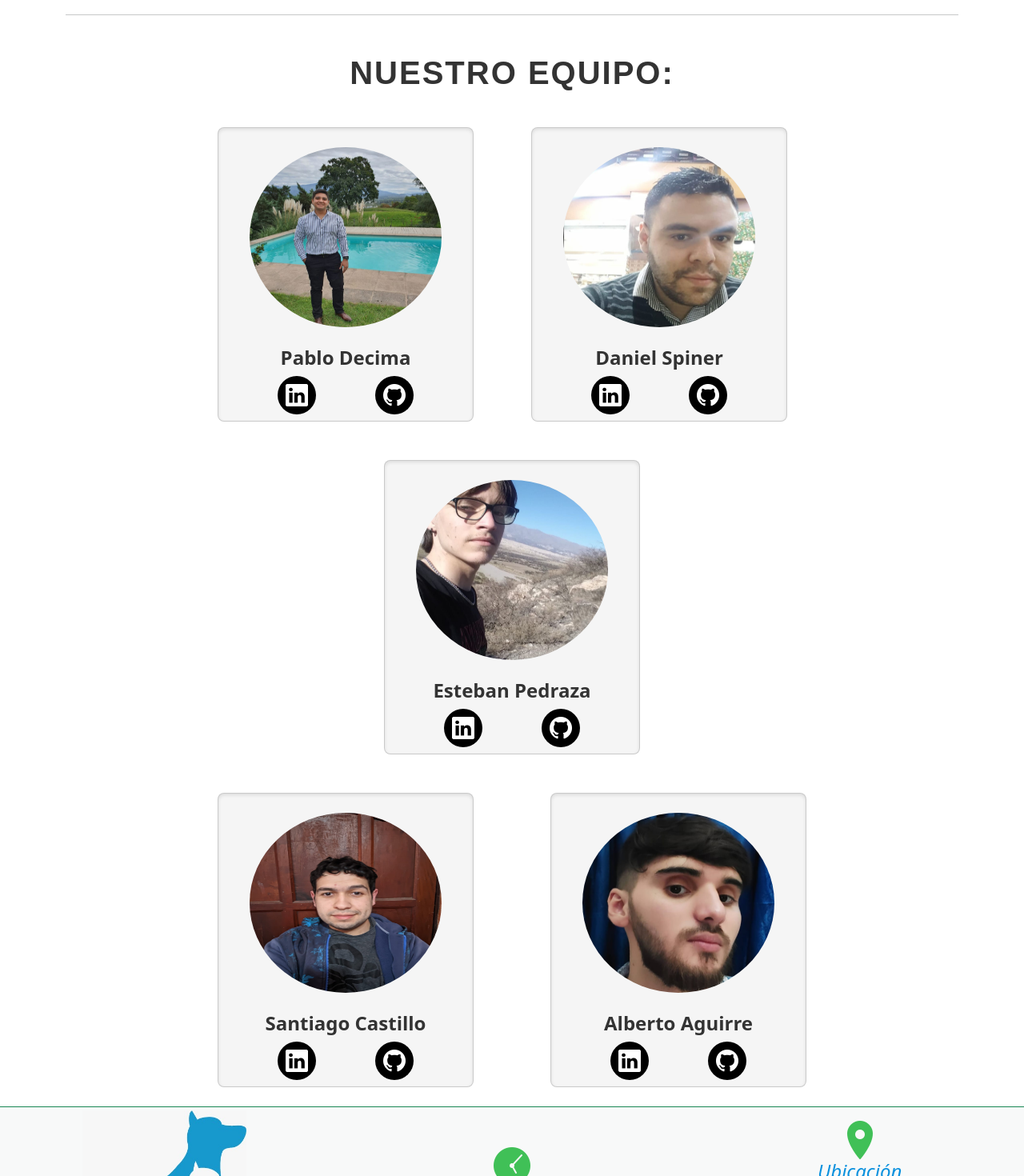
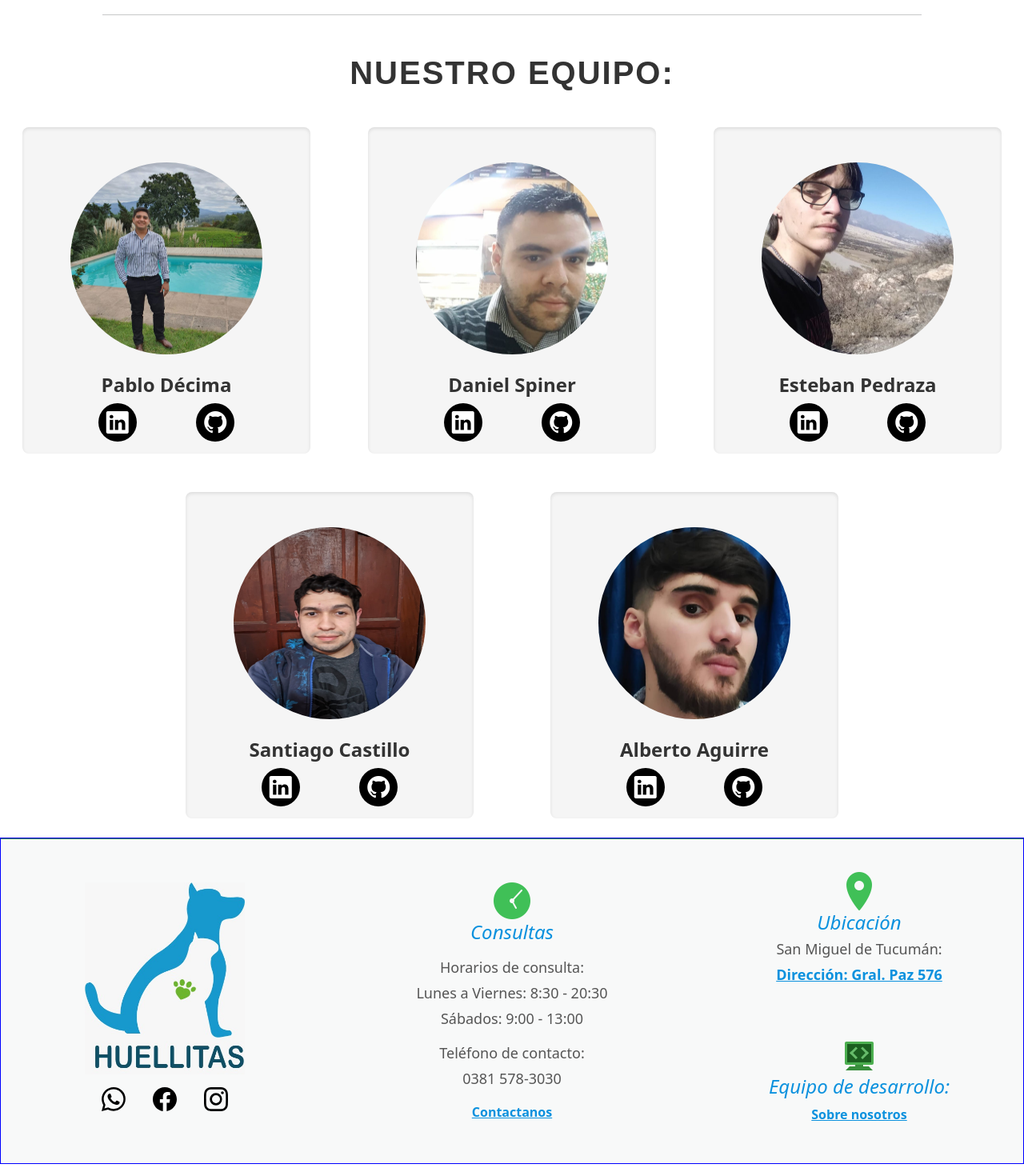
Before and after one commit to Pablomarianod/VeterinariaHuellitas, a React (Vite) app in the folder VeterinariaHuellitas/: page /sobreNosotros in a window 1280 px wide. Shown: the part 500-1970 px from the top of the page at 80% size. Built offline with nearby package versions, Linux system fonts and the light colour scheme; data requests are answered from the project's data file.

Commit message:
se corrige estilos que se mezclaron con el merge

```diff
--- a/VeterinariaHuellitas/db.json
+++ b/VeterinariaHuellitas/db.json
@@ -59,6 +59,18 @@
       "hora": "19:51",
       "plan": "Madurando",
       "id": 6
+    },
+    {
+      "fecha": "2023-08-31",
+      "hora": "09:47",
+      "plan": "Adultos",
+      "id": 7
+    },
+    {
+      "fecha": "2023-08-31",
+      "hora": "09:50",
+      "plan": "Adultos",
+      "id": 8
     }
   ],
   "usuarios": [
--- a/VeterinariaHuellitas/src/components/header/header.jsx
+++ b/VeterinariaHuellitas/src/components/header/header.jsx
@@ -24,19 +24,19 @@ const EstructuraNavbar = () => {
             >
               <NavDropdown.Item
                 className="text-center"
-                href="#"
+                href="/*"
               >
-                Alimentos balanceados
+                Alimentos
               </NavDropdown.Item>
               <NavDropdown.Item
                 className="text-center"
-                href="#"
+                href="/*"
               >
                 Accesorios
               </NavDropdown.Item>
               <NavDropdown.Item
                 className="text-center"
-                href="#"
+                href="/*"
               >
                 Salud, Higiene y Estética
               </NavDropdown.Item>
@@ -49,19 +49,19 @@ const EstructuraNavbar = () => {
             >
               <NavDropdown.Item
                 className="text-center"
-                href="#"
+                href="/*"
               >
                 Laboratorio
               </NavDropdown.Item>
               <NavDropdown.Item
                 className="text-center"
-                href="#"
+                href="/*"
               >
                 Peluquería
               </NavDropdown.Item>
               <NavDropdown.Item
                 className="text-center"
-                href="#"
+                href="/*"
               >
                 Urgencias
               </NavDropdown.Item>
@@ -69,7 +69,7 @@ const EstructuraNavbar = () => {
 
             <Nav.Link
               className="fw-bold text-center"
-              href="#"
+              href="/"
             >
               TURNOS
             </Nav.Link>
--- a/VeterinariaHuellitas/src/components/piedepagina/piedepagina.css
+++ b/VeterinariaHuellitas/src/components/piedepagina/piedepagina.css
@@ -1,8 +1,7 @@
-.containerFooter{
+.containerFooter {
   background-color: #f8f9f9;
-}
-.margen footer {
-  margin-top: 500px;
+  border: blue 1px solid;
+
 }
 
 .estilo-titulo4 h4 {
@@ -15,16 +14,39 @@ p {
   margin-bottom: 5px;
 }
 
-
-.icono {
-  width: 62px; /* Cambia este valor según el tamaño deseado */
-  height: 50px;
+.logoFooter {
+  margin-top: 50px;
+  width: 200px;
 }
 
-.icono2 {
-  width: 5px; /* Cambia este valor según el tamaño deseado */
-  height: 5px;
+
+.iconoRedes {
+  display: flex;
+  justify-content: center;
+  gap: 10px;
+  margin-top: 10px;
+
 }
+
+.iconoRedes .btn {
+  background-color: transparent;
+  border: none;
+  cursor: pointer;
+  transition: transform 0.2s, filter 0.2s;
+
+}
+
+.iconoRedes .btn img {
+  width: 30px;
+  height: 30px;
+
+}
+
+.iconoRedes .btn:hover {
+  transform: scale(1.1);
+  filter: brightness(0.8);
+}
+
 .estilo-link,
 .estilo-link * {
   color: #0b91de;
@@ -37,7 +59,3 @@ p {
 .estilo-link:hover * {
   color: #005eff;
 }
-
-.cursiva {
-  font-style: italic;
-}
--- a/VeterinariaHuellitas/src/components/piedepagina/piedepagina.jsx
+++ b/VeterinariaHuellitas/src/components/piedepagina/piedepagina.jsx
@@ -34,32 +34,32 @@ const PieDePagina = () => {
         <div className="col-md-4 mt-3 mt-md-5 mt-lg-1 text-center">
           <div
             className="estilo-link fw-bold"
-            onClick={() => navigate("/error404")}
+            onClick={() => (window.location.href = "/")}
           >
-            <img src={FooterLogo} alt="Logo" className="img-fluid w-50" />
+            <img src={FooterLogo} alt="Logo" className="logoFooter" />
           </div>
           {/* Botones de redes sociales */}
-          <div className="mt-3 mb-5">
+          <div className="iconoRedes">
             <div
-              className="btn btn-success m-1"
-              onClick={() => navigate("/error404")}
+              className="btn btn-primary"
+              onClick={() => (window.location.href = "/*")}
             >
               <img src={IconoWhatsapp} alt="WhatsApp" />
             </div>
             <div
-              className="btn btn-success m-1"
-              onClick={() => navigate("/error404")}
+              className="btn btn-primary"
+              onClick={() => window.open("https://www.facebook.com/RollingCodeSchool", "_blank")}
             >
               <img src={IconoFacebook} alt="Facebook" />
             </div>
-            <div className="btn btn-success m-1" onClick={() => navigate("/error404")}>
+            <div className="btn btn-primary" onClick={() => window.open( "https://www.instagram.com/rollingcodeschool", "_blank")}>
               <img src={IconoInstagram} alt="Instagram" />
             </div>
           </div>
         </div>
 
         {/* Parte central */}
-        <div className="col-md-4 text-center estilo-titulo4">
+        <div className="col-md-4 text-center estilo-titulo4 my-1">
           <div className="row align-items-center">
             <div className="col-12 text-center">
               <img
@@ -75,10 +75,10 @@ const PieDePagina = () => {
           </div>
           {/* Horarios y número de contacto */}
           <p className="estilo-titulo4">Horarios de consulta:</p>
-          <p className="estilo-titulo4">Lunes a Viernes: 8:00 - 17:00</p>
+          <p className="estilo-titulo4">Lunes a Viernes: 8:30 - 20:30</p>
           <p className="estilo-titulo4">Sábados: 9:00 - 13:00</p>
           <p className="mt-3 estilo-titulo4">Teléfono de contacto:</p>
-          <p className="mb-3 estilo-titulo4">381-534-2027</p>
+          <p className="mb-3 estilo-titulo4">0381 578-3030</p>
           <div
             className="estilo-link fw-bold botonContactanos cursiva mb-5"
             onClick={() => (window.location.href = "/ruta-de-contacto")}
@@ -88,7 +88,7 @@ const PieDePagina = () => {
         </div>
 
         {/* Parte derecha */}
-        <div className="col-md-4 text-center estilo-titulo4">
+        <div className="col-md-4 text-center estilo-titulo4 my-4">
           <div className="row align-items-center">
             <div className="col-12 text-center">
               <img
--- a/VeterinariaHuellitas/src/pages/Error404/Error404.jsx
+++ b/VeterinariaHuellitas/src/pages/Error404/Error404.jsx
@@ -14,7 +14,7 @@ function Error404() {
             </h1>
             <div className="main-img text-center pt-5 colorFondo">
               <img
-                src="/src/images/Superperro.png"
+                src="/src/images/Error404/Superperro.png"
                 alt="perro"
                 className="img-fluid"
               />
--- a/VeterinariaHuellitas/src/pages/sobrenosotros/Sobrenosotros.css
+++ b/VeterinariaHuellitas/src/pages/sobrenosotros/Sobrenosotros.css
@@ -1,9 +1,15 @@
-.fach {
+.containerDescripcion {
   background-color: #f5f5f5;
   font-weight: bold;
   border-radius: 0.5em;
   box-shadow: inset 0px 2px 4px rgba(0, 0, 0, 0.1);
+  max-width: 80%;
+  margin: 0 auto;
 
+}
+.containerSeparacion{
+  max-width: 80%;
+  margin: 0 auto;
 }
 
 .fotoCircle {
@@ -15,7 +21,7 @@
 }
 
 
-h1 {
+.tituloAbout {
   font-size: 40px;
 }
 
@@ -29,7 +35,6 @@ h1 {
 }
 
 .cambiocolor:hover {
-    background: #01DDF4;
   transition: all 500ms ease-out;
   transform: translatey(-1%);
 
@@ -39,52 +44,44 @@ h1 {
   display: block;
 }
 
-h2 {
-    font-size: 32px;
-    margin-top: 30px;
-    text-align: center;
-  }
-
 p {
   font-size: 18px;
   margin-bottom: 20px;
   color: #555;
 }
 
-  .containerAbout {
-    margin: 30px auto;
-    padding: 20px;
-    background-color: #d2d7d7;
-    border-radius: 10px;
-    box-shadow: 0 2px 4px rgba(0, 0, 0, 0.1);
-  }
-
-  .card {
+.cardIntegrante {
   background-color: #f5f5f5;
   font-weight: bold;
   border-radius: 0.5em;
   box-shadow: inset 0px 2px 4px rgba(0, 0, 0, 0.1);
   transition: all 0.3s ease;
+  display: flex;
+  flex-direction: column;
+  justify-content: center;
+  align-items: center;
+  text-align: center;
+  padding: 20px;
 }
 
-  .card:hover {
+.cardIntegrante:hover {
   background: #0B91DE;
   transform: translateY(-1%);
 }
 
-  .card h3 {
+.cardIntegrante h3 {
   font-size: 24px;
   margin-top: 20px;
   color: #333;
 }
 
-  .card p {
+.cardIntegrante p {
   font-size: 18px;
   margin-top: 10px;
   color: #555;
 }
 
-.cambiocolor i{
+.cambiocolor i {
   font-size: 28px;
 }
 
--- a/VeterinariaHuellitas/src/pages/sobrenosotros/Sobrenosotros.jsx
+++ b/VeterinariaHuellitas/src/pages/sobrenosotros/Sobrenosotros.jsx
@@ -13,11 +13,11 @@ function About() {
   return (
     <>
       <div>
-        <h1 className="text-center my-4"><b>¿Quiénes somos?</b></h1>
+        <h1 className="text-center my-4 tituloAbout"><b>¿Quiénes somos?</b></h1>
       </div>
 
 
-      <div className="container fach text-center p-5">
+      <div className="containerDescripcion text-center p-5">
         <p>
           Somos un equipo de desarrolladores Full Stack apasionados por los animales y la tecnología.
           Juntos, creamos 'Huellitas', una página de veterinaria que une nuestra experiencia en desarrollo con nuestro amor por los amigos peludos.
@@ -26,18 +26,18 @@ function About() {
         </p>
       </div>
 
-      <div className="container my-5">
+      <div className="containerSeparacion my-5">
         <hr />
       </div>
 
 
-      <h1 className="text-center"><b>Nuestro equipo:</b></h1>
+      <h1 className="text-center tituloAbout"><b>Nuestro equipo:</b></h1>
 
 
-      <div className="container d-flex flex-wrap justify-content-center">
-        <div className="d-flex mx-4 my-4">
+      <div className="containerCardAbout d-flex flex-wrap justify-content-center">
+        <div className="d-flex mx-4 my-4 cardIntegrante">
           <div
-            className="card fach cambiocolor"
+            className="cambiocolor"
             style={{ width: "20rem", height: "23rem" }}
           >
             <img
@@ -45,7 +45,7 @@ function About() {
               alt="Pablo"
               className="fotoCircle mt-4"
             />
-            <h3 className="text-center mt-4"><b>Pablo Decima</b></h3>
+            <h3 className="text-center mt-4"><b>Pablo Décima</b></h3>
             <div className="d-flex justify-content-evenly">
             <i
                 className="bi bi-linkedin mb-2 botonIcono"
@@ -62,9 +62,9 @@ function About() {
           </div>
         </div>
 
-        <div className="d-flex mx-5 my-4">
+        <div className="d-flex mx-5 my-4 cardIntegrante">
           <div
-            className="card fach cambiocolor"
+            className="cambiocolor"
             style={{ width: "20rem", height: "23rem" }}
           >
             <img
@@ -89,9 +89,9 @@ function About() {
           </div>
         </div>
 
-        <div className="d-flex mx-4 my-4">
+        <div className="d-flex mx-4 my-4 cardIntegrante">
           <div
-            className="card fach cambiocolor "
+            className="cambiocolor "
             style={{ width: "20rem", height: "23rem" }}
           >
             <img
@@ -119,10 +119,11 @@ function About() {
       </div>
 
 
-      <div className="container d-flex flex-wrap justify-content-center">
-        <div className="d-flex mx-5 my-4">
+      <div className="containerCardAbout d-flex flex-wrap justify-content-center">
+
+        <div className="d-flex mx-5 my-4 cardIntegrante">
           <div
-            className="card fach cambiocolor"
+            className="cambiocolor"
             style={{ width: "20rem", height: "23rem" }}
           >
             <img
@@ -147,9 +148,9 @@ function About() {
           </div>
         </div>
 
-        <div className="d-flex mx-5 my-4">
+        <div className="d-flex mx-5 my-4 cardIntegrante">
           <div
-            className="card fach cambiocolor"
+            className=" cambiocolor"
             style={{ width: "20rem", height: "23rem" }}
           >
             <img
```
Also changed, not shown: VeterinariaHuellitas/src/images/Error404/Superperro.png (added). Lines whose indentation alone changed are shown as unchanged.
